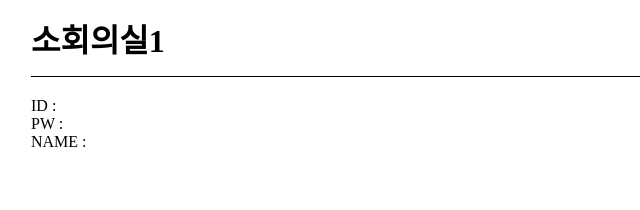
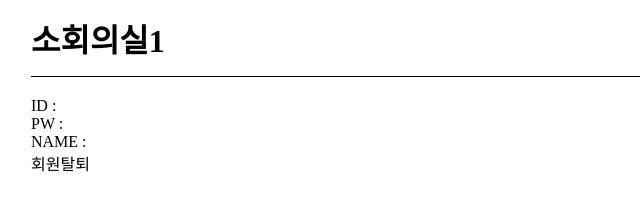
Before and after one commit to green-kong/220214-login-board, a website: page views/user/profile.html in a window 1280 px wide. Shown: the full height of the page, 9-649 px from the left. Drawn offline with nearby package versions, Linux system fonts and the light colour scheme; files that its build step writes are made by us from their sources.

Commit message:
feat user quit button

```diff
--- a/views/user/profile.html
+++ b/views/user/profile.html
@@ -12,4 +12,5 @@
     <li>NAME : {{user.username}}</li>
   </ul>
 </div>
+<a href="/user/quit">회원탈퇴</a>
 {% endblock %}
```
